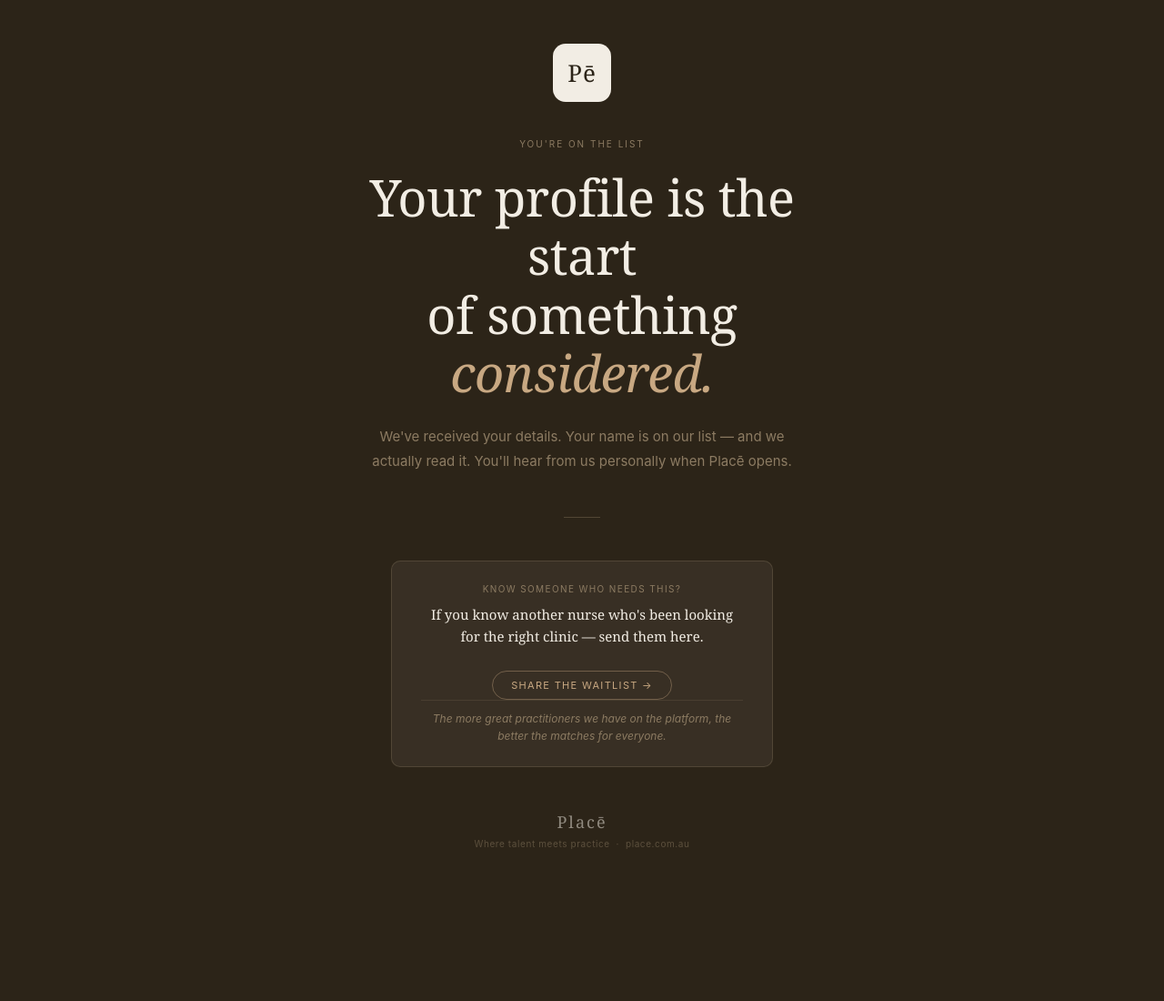
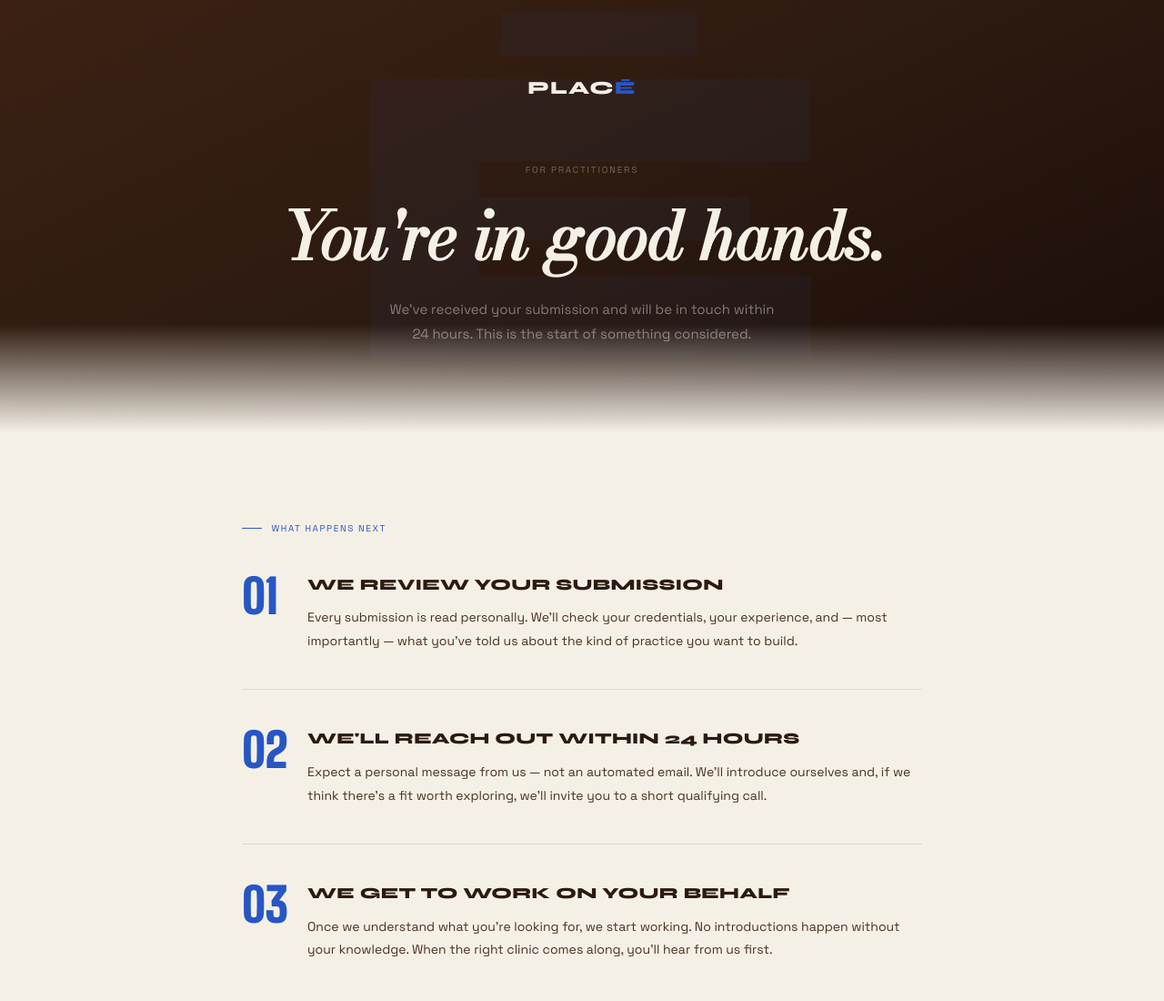
Before and after one commit to placedhealth/place-thankyou, a plain HTML site: page index.html in a window 1280 px wide. Shown: the top 1100 px of the page at 91% size. Before the commit the page ends 981 px from the top, so only its background shows below. Drawn offline with nearby package versions, Linux system fonts and the light colour scheme.

Commit message:
Add files via upload

```diff
--- a/index.html
+++ b/index.html
@@ -3,182 +3,194 @@
 <head>
 <meta charset="UTF-8">
 <meta name="viewport" content="width=device-width, initial-scale=1.0">
-<title>Placē — You're on the list</title>
+<title>Placē — You're in good hands.</title>
+<meta name="description" content="Thank you for your submission. Placē will be in touch within 24 hours.">
+<link rel="preconnect" href="https://fonts.googleapis.com">
+<link rel="stylesheet" href="https://fonts.googleapis.com/css2?family=Syne:wght@800&family=Bodoni+Moda:ital,opsz,wght@1,6..96,300;1,6..96,400&family=Big+Shoulders+Display:wght@900&family=Space+Grotesk:wght@300;400;500&display=swap">
 <style>
 *, *::before, *::after { box-sizing: border-box; margin: 0; padding: 0; }
-
 :root {
-    --truffle: #2C2418;
-    --sandalwood: #8C7B62;
-    --dune: #C8A882;
-    --parchment: #F2EDE4;
-    --linen: #FAF7F2;
-    --border: #E0D8CC;
+  --parchment: #F5F0E6;
+  --linen:     #EDE7DA;
+  --bark:      #4A3020;
+  --tobacco:   #2C1A10;
+  --cobalt:    #2756C5;
+  --rule:      rgba(44,26,16,.1);
 }
-
-  html, body {
+html { scroll-behavior: smooth; }
+body {
+  background: var(--parchment);
+  color: var(--tobacco);
+  font-family: 'Space Grotesk', sans-serif;
+  font-size: 16px; line-height: 1.7;
   min-height: 100vh;
 }
 
-  body {
-    font-family: -apple-system, 'Helvetica Neue', Arial, sans-serif;
-    background: var(--truffle);
-    color: var(--parchment);
-    -webkit-font-smoothing: antialiased;
-    display: flex;
-    flex-direction: column;
-    align-items: center;
-    justify-content: center;
-    padding: 3rem 2rem;
+/* ── HERO ── */
+.hero {
+  background: linear-gradient(155deg, #3C2114 0%, #2C1A10 50%, #1A0C08 100%);
+  padding: 5rem 3.5rem 6rem;
+  position: relative; overflow: hidden;
   text-align: center;
 }
-
-  .mark {
-    width: 64px;
-    height: 64px;
-    background: var(--parchment);
-    border-radius: 14px;
-    display: flex;
-    align-items: center;
-    justify-content: center;
-    margin: 0 auto 2.5rem;
+.hero::after {
+  content: '';
+  position: absolute; bottom: 0; left: 0; right: 0; height: 120px;
+  background: linear-gradient(to bottom, transparent, var(--parchment));
+  pointer-events: none;
 }
-  .mark span {
-    font-family: Georgia, serif;
-    font-size: 26px;
-    color: var(--truffle);
-    letter-spacing: 1px;
+.hero-bg {
+  position: absolute; top: 50%; left: 50%; transform: translate(-50%,-50%);
+  font-family: 'Syne', sans-serif; font-weight: 800;
+  font-size: clamp(220px, 38vw, 480px); line-height: 1;
+  color: rgba(39,86,197,.055); user-select: none; pointer-events: none;
+  letter-spacing: -.03em;
+}
+.logo {
+  font-family: 'Syne', sans-serif; font-weight: 800;
+  font-size: 20px; letter-spacing: .06em;
+  color: var(--parchment); text-decoration: none;
+  display: inline-block; margin-bottom: 4rem; position: relative;
+}
+.logo .e { color: var(--cobalt); }
+.hero-label {
+  font-size: 10px; letter-spacing: .18em; text-transform: uppercase;
+  color: rgba(245,240,230,.35); margin-bottom: 1.5rem; display: block; position: relative;
+}
+.hero-h1 {
+  font-family: 'Bodoni Moda', serif; font-style: italic;
+  font-size: clamp(40px, 6vw, 72px); line-height: 1.15;
+  color: var(--parchment); margin-bottom: 1.5rem; position: relative;
+}
+.hero-sub {
+  font-size: 15px; color: rgba(245,240,230,.45);
+  max-width: 46ch; margin: 0 auto; line-height: 1.8; position: relative;
 }
 
-  .eyebrow {
-    font-size: 10px;
-    letter-spacing: 0.2em;
-    text-transform: uppercase;
-    color: var(--sandalwood);
-    margin-bottom: 1.25rem;
+/* ── NEXT STEPS ── */
+.steps-section {
+  padding: 6rem 3.5rem 5rem;
+  max-width: 860px; margin: 0 auto;
+}
+.section-lbl {
+  font-size: 10px; letter-spacing: .16em; text-transform: uppercase;
+  color: var(--cobalt); display: flex; align-items: center; gap: .65rem;
+  margin-bottom: 2.5rem;
+}
+.section-lbl::before { content: ''; width: 22px; height: 1.5px; background: var(--cobalt); }
+.steps { display: flex; flex-direction: column; }
+.step {
+  display: grid; grid-template-columns: 72px 1fr;
+  padding: 2.5rem 0; border-bottom: .5px solid var(--rule);
+  align-items: start;
+}
+.step:first-child { padding-top: 0; }
+.step:last-child { border-bottom: none; }
+.step-n {
+  font-family: 'Big Shoulders Display', sans-serif; font-weight: 900;
+  font-size: 52px; color: var(--cobalt); line-height: 1; letter-spacing: -.02em;
+}
+.step-t {
+  font-family: 'Syne', sans-serif; font-weight: 800;
+  font-size: 17px; letter-spacing: .02em; text-transform: uppercase;
+  color: var(--tobacco); margin-bottom: .55rem;
+}
+.step-b { font-size: 14px; color: var(--bark); line-height: 1.82; }
+
+/* ── PROMISE STATEMENT ── */
+.promise {
+  background: var(--linen);
+  padding: 4rem 3.5rem;
+  text-align: center;
+}
+.promise-text {
+  font-family: 'Bodoni Moda', serif; font-style: italic;
+  font-size: clamp(20px, 2.8vw, 30px); color: var(--tobacco);
+  max-width: 52ch; margin: 0 auto; line-height: 1.55;
 }
 
-  .headline {
-    font-family: Georgia, serif;
-    font-size: clamp(32px, 6vw, 56px);
-    font-weight: 400;
-    color: var(--parchment);
-    line-height: 1.15;
-    letter-spacing: -0.5px;
-    max-width: 600px;
-    margin: 0 auto 1.5rem;
+/* ── FOOTER STRIP ── */
+.foot {
+  background: var(--tobacco);
+  padding: 2.5rem 3.5rem;
+  display: flex; justify-content: space-between; align-items: center;
+  flex-wrap: wrap; gap: 1.5rem;
 }
+.foot-logo {
+  font-family: 'Syne', sans-serif; font-weight: 800;
+  font-size: 16px; letter-spacing: .05em;
+  color: var(--parchment); text-decoration: none;
+}
+.foot-logo span { color: var(--cobalt); }
+.foot-links { display: flex; gap: 2rem; align-items: center; flex-wrap: wrap; }
+.foot-links a {
+  font-size: 11px; letter-spacing: .08em; text-transform: uppercase;
+  color: rgba(245,240,230,.45); text-decoration: none; transition: color .2s;
+}
+.foot-links a:hover { color: rgba(245,240,230,.8); }
+.foot-ig {
+  font-size: 11px; letter-spacing: .1em; text-transform: uppercase;
+  color: rgba(245,240,230,.7); border: .5px solid rgba(245,240,230,.25);
+  border-radius: 2px; padding: 7px 18px; text-decoration: none; transition: all .2s;
+}
+.foot-ig:hover { color: var(--parchment); border-color: rgba(245,240,230,.5); }
 
-  .headline em {
-    font-style: italic;
-    color: var(--dune);
-  }
-
-  .body {
-    font-size: 15px;
-    color: var(--sandalwood);
-    line-height: 1.8;
-    max-width: 480px;
-    margin: 0 auto 3rem;
-  }
-
-  .divider {
-    width: 40px;
-    height: 0.5px;
-    background: var(--sandalwood);
-    margin: 0 auto 3rem;
-    opacity: 0.4;
-  }
-
-  .share-prompt {
-    background: rgba(242, 237, 228, 0.06);
-    border: 0.5px solid rgba(140, 123, 98, 0.3);
-    border-radius: 10px;
-    padding: 1.5rem 2rem;
-    max-width: 420px;
-    margin: 0 auto 3rem;
-  }
-
-  .share-label {
-    font-size: 10px;
-    letter-spacing: 0.14em;
-    text-transform: uppercase;
-    color: var(--sandalwood);
-    margin-bottom: 10px;
-  }
-
-  .share-text {
-    font-family: Georgia, serif;
-    font-size: 15px;
-    color: var(--parchment);
-    line-height: 1.6;
-    margin-bottom: 1rem;
-  }
-
-  .share-caption {
-    font-size: 12px;
-    color: var(--sandalwood);
-    line-height: 1.6;
-    font-style: italic;
-    border-top: 0.5px solid rgba(140,123,98,0.2);
-    padding-top: 10px;
-  }
-
-  .wordmark {
-    font-family: Georgia, serif;
-    font-size: 18px;
-    color: var(--parchment);
-    letter-spacing: 2px;
-    margin-bottom: 6px;
-    opacity: 0.5;
-  }
-
-  .footer-note {
-    font-size: 10px;
-    color: var(--sandalwood);
-    letter-spacing: 0.06em;
-    opacity: 0.5;
-  }
-
-  @media (max-width: 480px) {
-    body { padding: 2.5rem 1.5rem; }
-    .share-prompt { padding: 1.25rem; }
+@media (max-width: 680px) {
+  .hero, .steps-section, .promise { padding-left: 1.75rem; padding-right: 1.75rem; }
+  .foot { padding: 2rem 1.75rem; flex-direction: column; align-items: flex-start; }
+  .step { grid-template-columns: 56px 1fr; }
 }
 </style>
 </head>
 <body>
 
-  <!-- Mark -->
-  <div class="mark">
-    <span>P&#x113;</span>
+<div class="hero">
+  <div class="hero-bg" aria-hidden="true">Ē</div>
+  <a href="https://placedhq.com.au" class="logo">PLAC<span class="e">Ē</span></a>
+  <span class="hero-label">For practitioners</span>
+  <h1 class="hero-h1">You're in good hands.</h1>
+  <p class="hero-sub">We've received your submission and will be in touch within 24 hours. This is the start of something considered.</p>
 </div>
 
-  <!-- Eyebrow -->
-  <p class="eyebrow">You're on the list</p>
-
-  <!-- Headline -->
-  <h1 class="headline">
-    Your profile is the start<br>of something <em>considered.</em>
-  </h1>
-
-  <!-- Body -->
-  <p class="body">
-    We've received your details. Your name is on our list — and we actually read it. You'll hear from us personally when Plac&#x113; opens.
-  </p>
-
-  <div class="divider"></div>
-
-  <!-- Share prompt -->
-  <div class="share-prompt">
-    <p class="share-label">Know someone who needs this?</p>
-    <p class="share-text">If you know another nurse who's been looking for the right clinic — send them here.</p>
-    <a href="https://tally.so/r/LZo961" target="_blank" style="display:inline-block;margin-top:10px;font-size:11px;letter-spacing:0.12em;text-transform:uppercase;color:var(--dune);border:0.5px solid rgba(200,168,130,0.4);border-radius:20px;padding:8px 20px;text-decoration:none;transition:background 0.2s;">Share the waitlist →</a>
-    <p class="share-caption">The more great practitioners we have on the platform, the better the matches for everyone.</p>
+<div class="steps-section">
+  <div class="section-lbl">What happens next</div>
+  <div class="steps">
+    <div class="step">
+      <div class="step-n">01</div>
+      <div>
+        <div class="step-t">We review your submission</div>
+        <p class="step-b">Every submission is read personally. We'll check your credentials, your experience, and — most importantly — what you've told us about the kind of practice you want to build.</p>
+      </div>
+    </div>
+    <div class="step">
+      <div class="step-n">02</div>
+      <div>
+        <div class="step-t">We'll reach out within 24 hours</div>
+        <p class="step-b">Expect a personal message from us — not an automated email. We'll introduce ourselves and, if we think there's a fit worth exploring, we'll invite you to a short qualifying call.</p>
+      </div>
+    </div>
+    <div class="step">
+      <div class="step-n">03</div>
+      <div>
+        <div class="step-t">We get to work on your behalf</div>
+        <p class="step-b">Once we understand what you're looking for, we start working. No introductions happen without your knowledge. When the right clinic comes along, you'll hear from us first.</p>
+      </div>
+    </div>
+  </div>
 </div>
 
-  <!-- Footer mark -->
-  <p class="wordmark">Plac&#x113;</p>
-  <p class="footer-note">Where talent meets practice &nbsp;·&nbsp; place.com.au</p>
+<div class="promise">
+  <p class="promise-text">"We don't place people. We place careers. Every introduction we make is one we'd stake the platform on."</p>
+</div>
+
+<footer class="foot">
+  <a href="https://placedhq.com.au" class="foot-logo">PLAC<span>Ē</span></a>
+  <div class="foot-links">
+    <a href="https://placedhq.com.au">Back to Placē</a>
+    <a href="mailto:placedhealth@gmail.com">Contact us</a>
+    <a href="https://instagram.com/place.au" class="foot-ig" target="_blank" rel="noopener">Follow @place.au</a>
+  </div>
+</footer>
 
 </body>
 </html>
```
Lines whose indentation alone changed are shown as unchanged.
